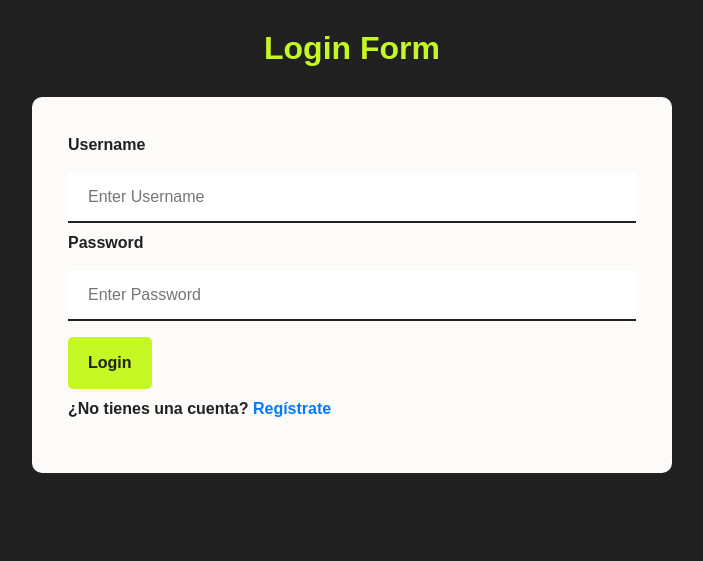
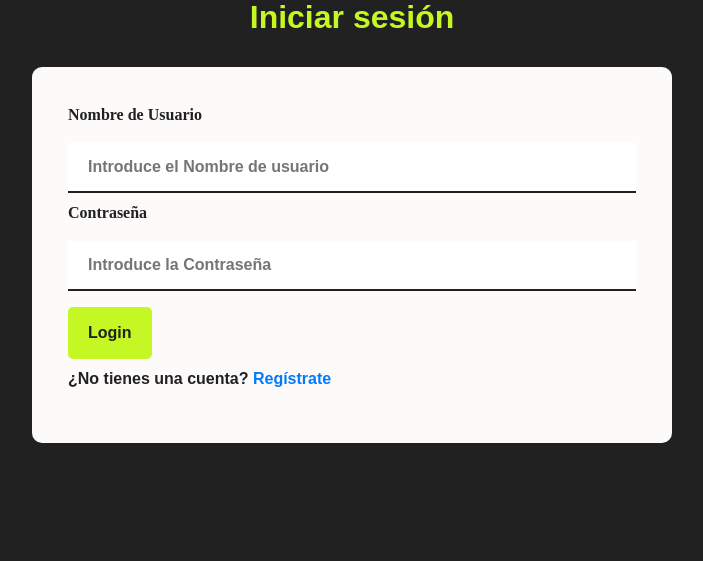
Before and after one commit to ignamart03/Reserve---Play, a PHP site: page /profile.html in a window 1280 px wide. Shown: the part 181-742 px from the top of the page, without its empty margins (288-991 px from the left). Run offline with PHP 8.4, Linux system fonts and the light colour scheme.

Commit message:
Update styles

```diff
--- a/Página/help.html
+++ b/Página/help.html
@@ -20,7 +20,7 @@
                 <li class="nav-item margin"><a class="nav-link" href="profile.html">Perfil</a></li>
                 <li class="nav-item margin"><a class="nav-link" href="reserve.html">Reserva</a></li>
                 <li class="nav-item margin"><a class="nav-link" href="popular.html">Sitios populares</a></li>
-                <li class="nav-item margin"><a class="nav-link" href="help.html">Ayuda</a></li>
+                <li class="nav-item margin"><a class="nav-link active" href="help.html">Ayuda</a></li>
             </ul>
         </div>
         <div class="bloc2 logo">
--- a/Página/popular.html
+++ b/Página/popular.html
@@ -19,7 +19,7 @@
             <ul class="navbar-nav mr-auto flex-grow-1">
                 <li class="nav-item margin"><a class="nav-link" href="profile.html">Perfil</a></li>
                 <li class="nav-item margin"><a class="nav-link" href="reserve.html">Reserva</a></li>
-                <li class="nav-item margin"><a class="nav-link" href="popular.html">Sitios populares</a></li>
+                <li class="nav-item margin"><a class="nav-link active" href="popular.html">Sitios populares</a></li>
                 <li class="nav-item margin"><a class="nav-link" href="help.html">Ayuda</a></li>
             </ul>
         </div>
--- a/Página/profile.html
+++ b/Página/profile.html
@@ -19,7 +19,7 @@
     <nav class="navbar navbar-expand-lg navbar-light bg-light rounded">
         <div class="bloc1">
           <ul class="navbar-nav mr-auto flex-grow-1">
-            <li class="nav-item margin"><a class="nav-link" href="profile.html">Perfil</a></li>
+            <li class="nav-item margin"><a class="nav-link active" href="profile.html">Perfil</a></li>
             <li class="nav-item margin"><a class="nav-link" href="reserve.html">Reserva</a></li>
             <li class="nav-item margin"><a class="nav-link" href="popular.html">Sitios populares</a></li>
             <li class="nav-item margin"><a class="nav-link" href="help.html">Ayuda</a></li>
@@ -29,14 +29,14 @@
           <a href="index.html"><img src="../images/logo.webp" width="25%" height="25%"></a>
         </div>
       </nav>
-    <h2>Login Form</h2>
+    <h2>Iniciar sesión</h2>
     <form>
         <div class="contenedor">
-            <label for="username"><b>Username</b></label>
-            <input type="text" placeholder="Enter Username" name="username" required>
+            <label for="username"><b>Nombre de Usuario</b></label>
+            <input type="text" placeholder="Introduce el Nombre de usuario" name="username" required>
 
-            <label for="password"><b>Password</b></label>
-            <input type="password" placeholder="Enter Password" name="password" required>
+            <label for="password"><b>Contraseña</b></label>
+            <input type="password" placeholder="Introduce la Contraseña" name="password" required>
 
             <input type="submit" value="Login">
             <p>¿No tienes una cuenta? <a href="register.html">Regístrate</a></p>
--- a/Página/reserve.html
+++ b/Página/reserve.html
@@ -32,7 +32,7 @@
         <div class="bloc1">
             <ul class="navbar-nav mr-auto flex-grow-1">
                 <li class="nav-item margin"><a class="nav-link" href="profile.html">Perfil</a></li>
-                <li class="nav-item margin"><a class="nav-link" href="reserve.html">Reserva</a></li>
+                <li class="nav-item margin"><a class="nav-link active" href="reserve.html">Reserva</a></li>
                 <li class="nav-item margin"><a class="nav-link" href="popular.html">Sitios populares</a></li>
                 <li class="nav-item margin"><a class="nav-link" href="help.html">Ayuda</a></li>
             </ul>
--- a/Página/styles/form.css
+++ b/Página/styles/form.css
@@ -9,11 +9,13 @@ form {
 }
 
 label {
-    font-weight: bold;
+    font-weight: 700;
+    font-family: 'PP Agrandir Grand Heavy';
 }
 
 input[type="text"],
-input[type="password"] {
+input[type="password"],
+input[type="email"] {
     width: 100%;
     padding: 12px 20px;
     margin: 8px 0;
@@ -22,9 +24,9 @@ input[type="password"] {
     border-bottom: 2px solid #212121;
     background-color: #fff;
     color: #212121;
-    font-family: Arial, sans-serif;
     font-size: 16px;
     border-radius: 0;
+    font-weight: 600;
 }
 
 input[type="submit"] {
@@ -35,8 +37,8 @@ input[type="submit"] {
     border: none;
     border-radius: 5px;
     cursor: pointer;
+    font-weight: 700;
     font-size: 16px;
-    font-weight: bold;
     transition: background-color 0.3s ease-in-out;
 }
 
@@ -46,6 +48,16 @@ input[type="submit"]:hover {
     transition: background-color 0.3s ease-in-out;
 }
 
+.custom-select {
+    position: relative;
+    font-family: 'PP Agrandir Grand Ligh', Arial, sans-serif;
+    font-weight: 700;
+}
+
+option {
+    font-weight: 700;
+}
+
 .contenedor {
     padding: 16px;
 }
--- a/Página/styles/main.css
+++ b/Página/styles/main.css
@@ -1,13 +1,13 @@
 .bloc1,
 .bloc2 {
     width: 50%;
-    padding: 20px;
+    padding: 5px;
     display: inline-block;
 }
 
 .logo {
-    text-align: right;
-    margin-right: 5%;
+    text-align: center;
+    margin-left: 10%;
 }
 
 .margin {
@@ -15,8 +15,9 @@
 }
 
 li {
-    font-family: 'Agrandir Grand Black', sans-serif;
+    font-family: 'PP Agrandir Grand Heavy';
     font-weight: 900;
+    font-size: 23px;
 }
 
 body {
```
Also changed, not shown: Página/register.html (+11 -10 lines).
